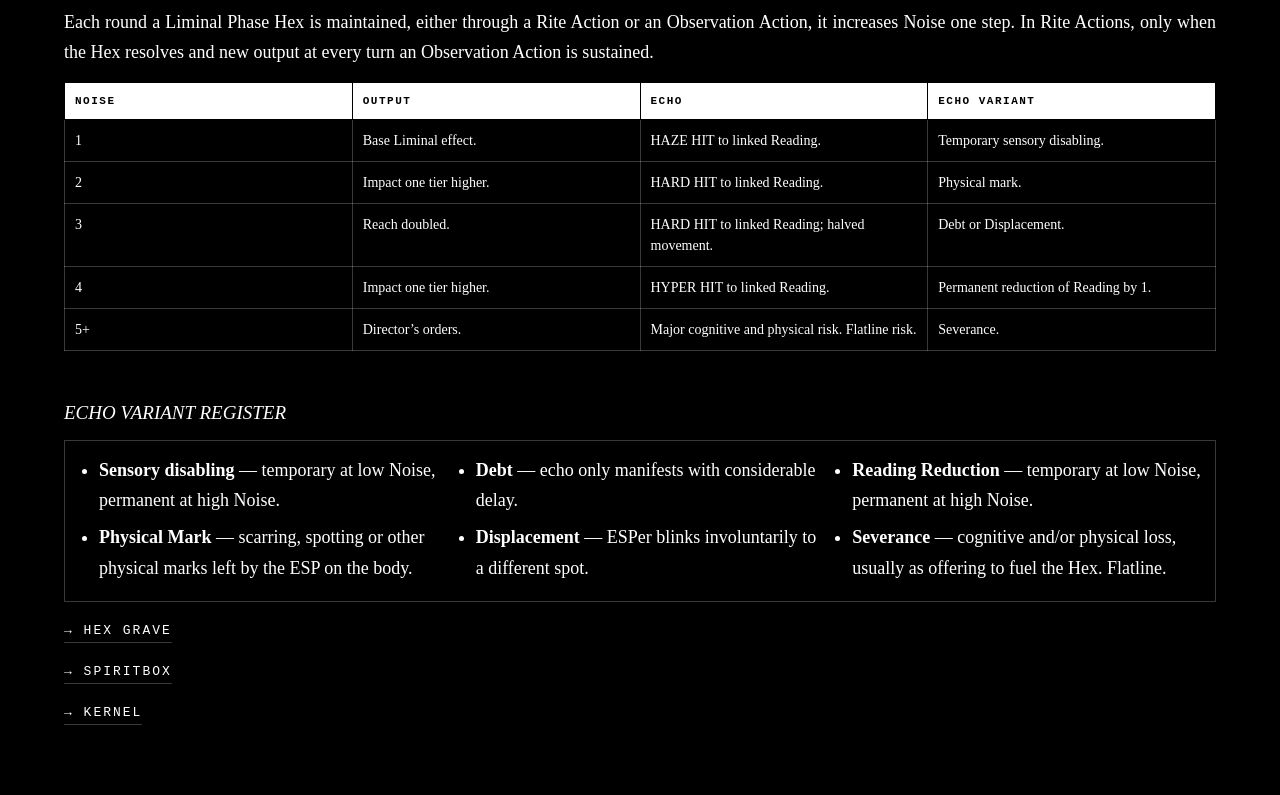
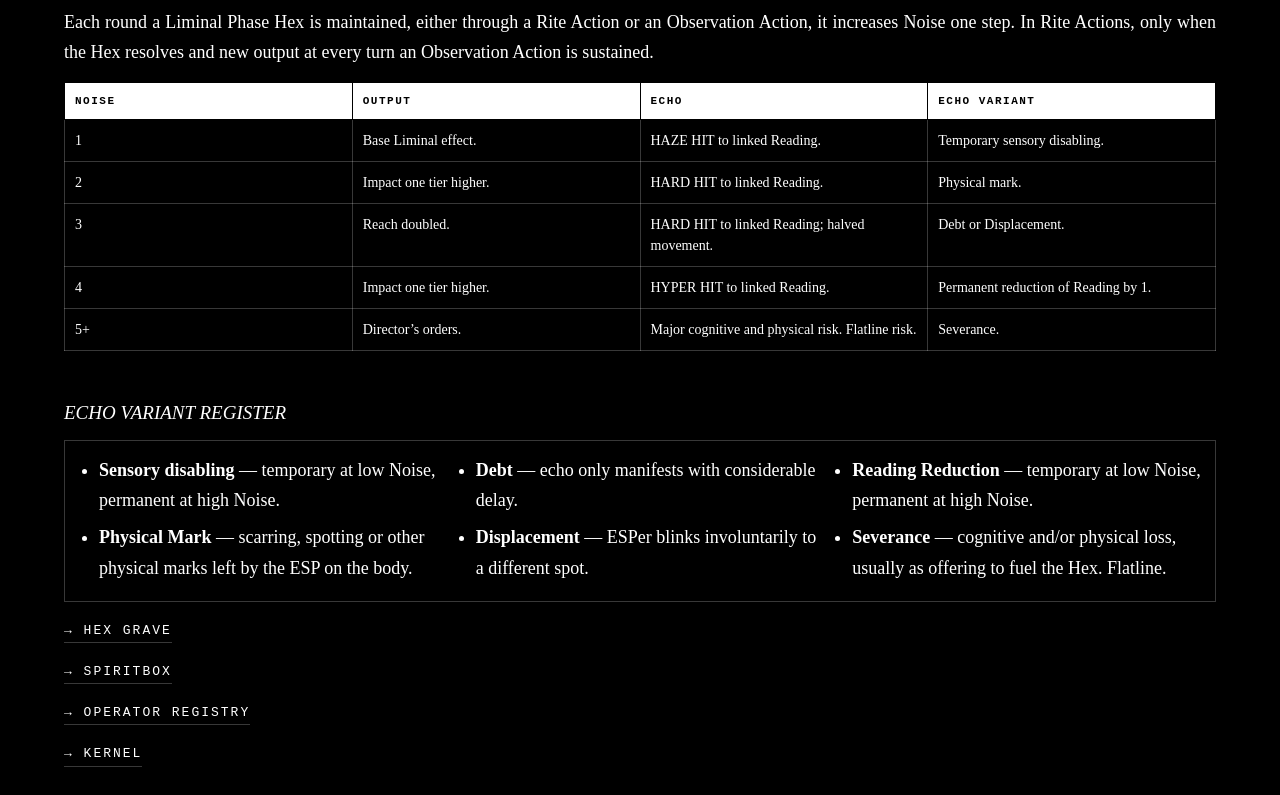
Before and after one commit to kosmonautta/zero-terminal, a plain HTML site: page esper/index.html in a window 1280 px wide. Shown: the part 3892-4687 px from the top of the page. Drawn offline with Linux system fonts and the light colour scheme.

Commit message:
Add link to Operator Registry in index.html

```diff
--- a/esper/index.html
+++ b/esper/index.html
@@ -586,6 +586,7 @@
             </div>
             <a class="nav-link" href="../hex-grave">→ HEX GRAVE</a>
             <a class="nav-link" href="../spiritbox">→ SPIRITBOX</a>
+            <a class="nav-link" href="../operator-registry">→ OPERATOR REGISTRY</a>
             <a class="nav-link" href="../">→ KERNEL</a>
         </section>
 
```
